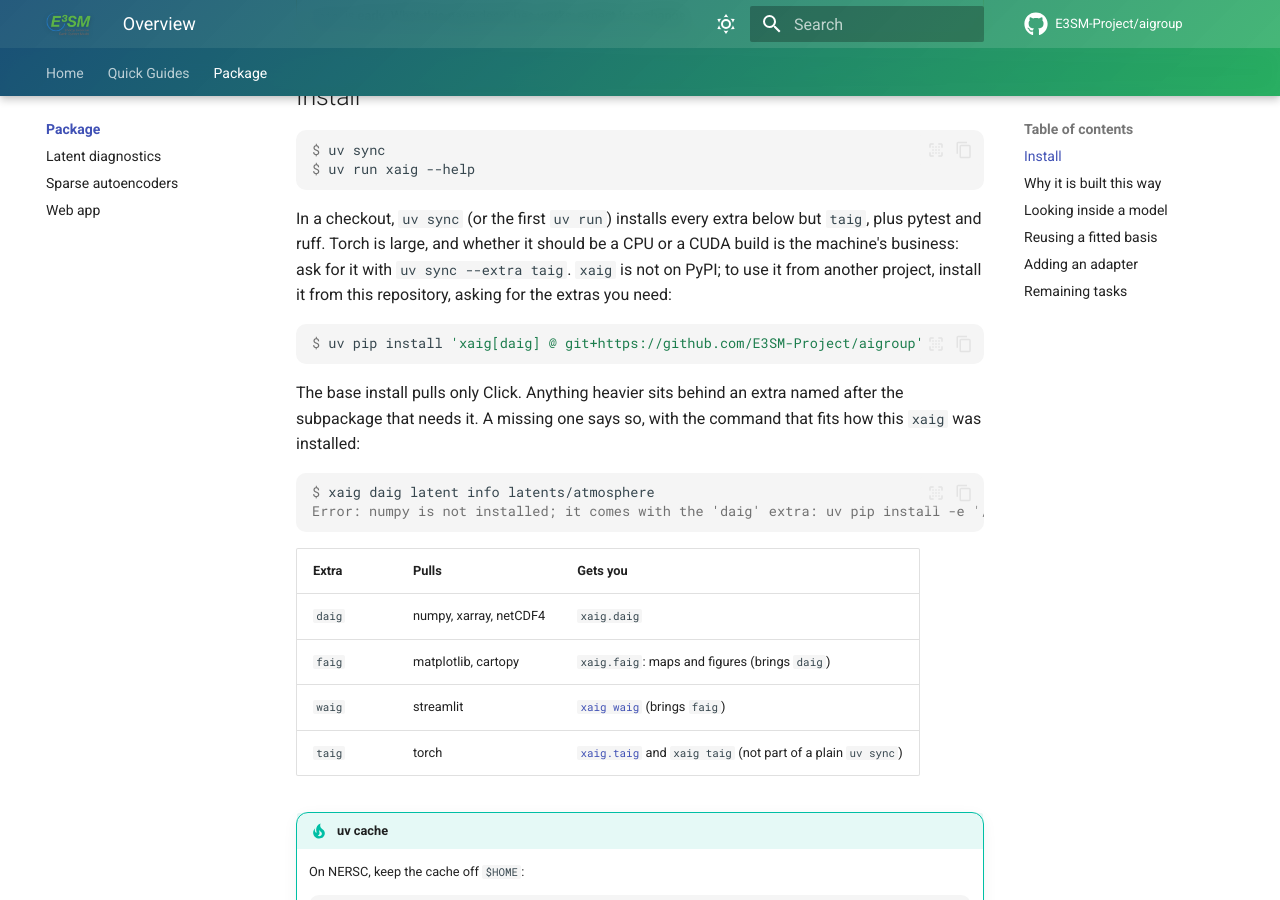
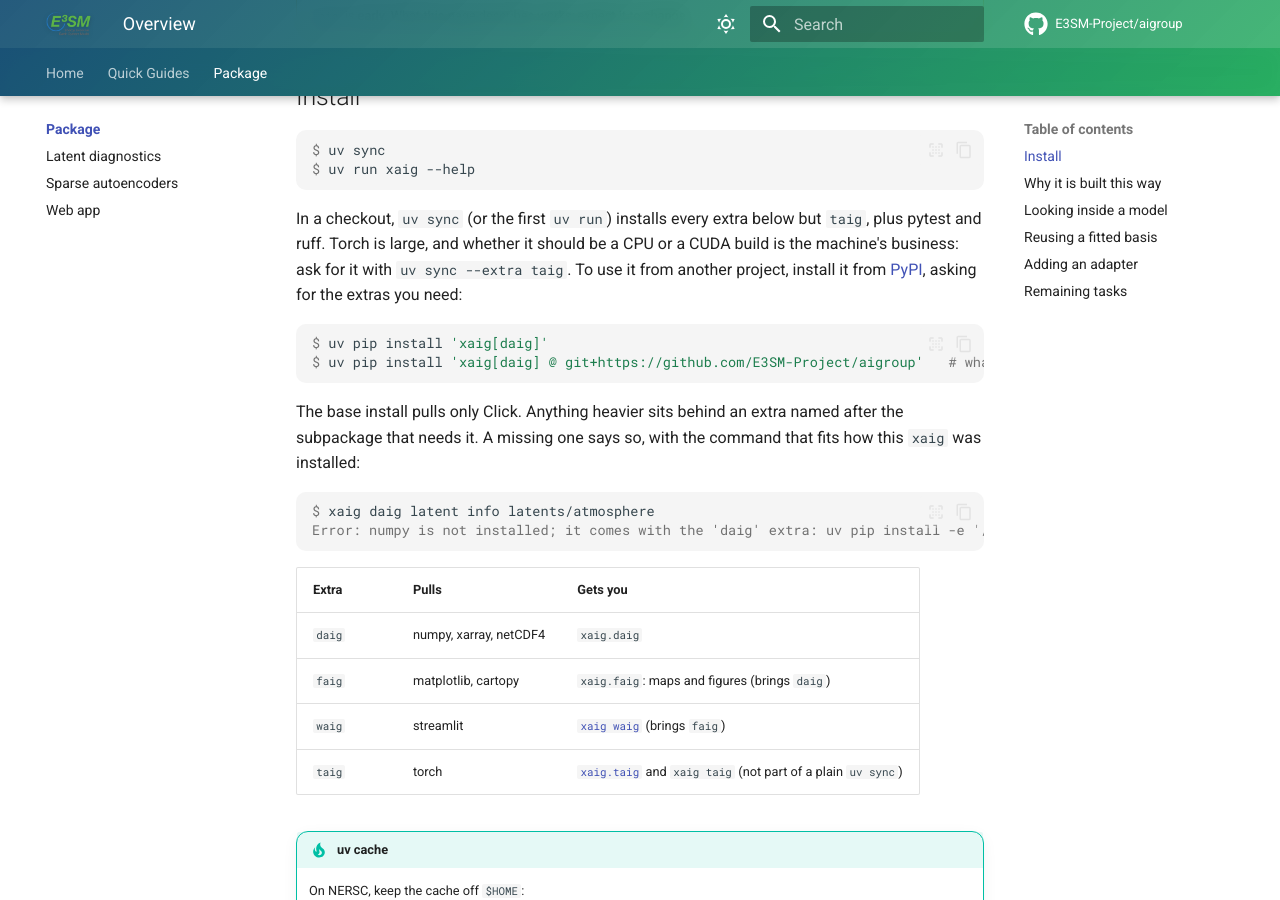
Before and after one commit to E3SM-Project/aigroup, an MkDocs documentation site: the page built from docs/package/index.md, in a window 1280 px wide and 900 px high, scrolled down 603 px. Built offline with MkDocs 1.6.1 and Material for MkDocs 9.7.7, drawn with Linux system fonts in a browser that asks for light colours; comment, search, counter and statistics services are not loaded.

Commit message:
point the install instructions at pypi

````diff
--- a/docs/package/index.md
+++ b/docs/package/index.md
@@ -23,11 +23,12 @@ $ uv run xaig --help
 
 In a checkout, `uv sync` (or the first `uv run`) installs every extra below but `taig`,
 plus pytest and ruff. Torch is large, and whether it should be a CPU or a CUDA build is the
-machine's business: ask for it with `uv sync --extra taig`. `xaig` is not on PyPI; to use
-it from another project, install it from this repository, asking for the extras you need:
+machine's business: ask for it with `uv sync --extra taig`. To use it from another project,
+install it from [PyPI](https://pypi.org/project/xaig/), asking for the extras you need:
 
 ```console
-$ uv pip install 'xaig[daig] @ git+https://github.com/E3SM-Project/aigroup'
+$ uv pip install 'xaig[daig]'
+$ uv pip install 'xaig[daig] @ git+https://github.com/E3SM-Project/aigroup'   # what main holds and no release does yet
 ```
 
 The base install pulls only Click. Anything heavier sits behind an extra named after the
````
Also changed, not shown: README.md (+4 -3 lines), docs/package/latents.md (+1 -1 lines), docs/package/taig.md (+1 -1 lines), docs/package/waig.md (+1 -1 lines).
